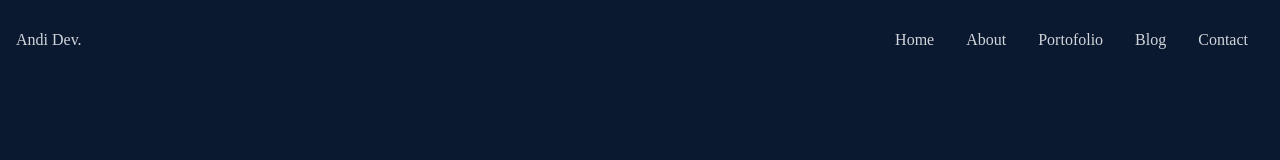
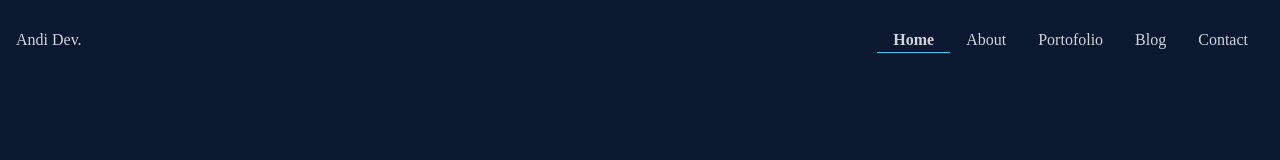
Before and after one commit to andi-faizal94/andi, a React (Create React App) app in the folder client/: page / in a window 1280 px wide. Shown: the top 160 px of the page. Built offline with nearby package versions, Linux system fonts and the light colour scheme.

Commit message:
add styling in navbar active

```diff
--- a/client/src/components/Navbar.js
+++ b/client/src/components/Navbar.js
@@ -16,7 +16,14 @@ const Navbar = () => {
   return (
     <nav className="fixed w-full h-[80px] flex justify-between items-center px-4 bg-[#0a192f] text-gray-300">
       <div>
-        <NavLink className="NavLink scroll-smooth" to="/" duration={500}>
+        <NavLink
+          className={(
+            { NavLink } //(isActive) --> ({isActive})
+          ) => (NavLink ? "isActive NavLink " : "NavLink scroll-smooth")}
+          // className="NavLink scroll-smooth"
+          to="/"
+          duration={500}
+        >
           <h1>Andi Dev.</h1>
         </NavLink>
       </div>
--- a/client/src/tailwind.css
+++ b/client/src/tailwind.css
@@ -18,6 +18,11 @@
     @apply cursor-pointer;
   }
 }
+.active {
+  font-weight: 600;
+  border-bottom: 0.5px solid rgb(72, 196, 234);
+  transition: 6ms;
+}
 
 .content-div {
   background-repeat: no-repeat;
```
